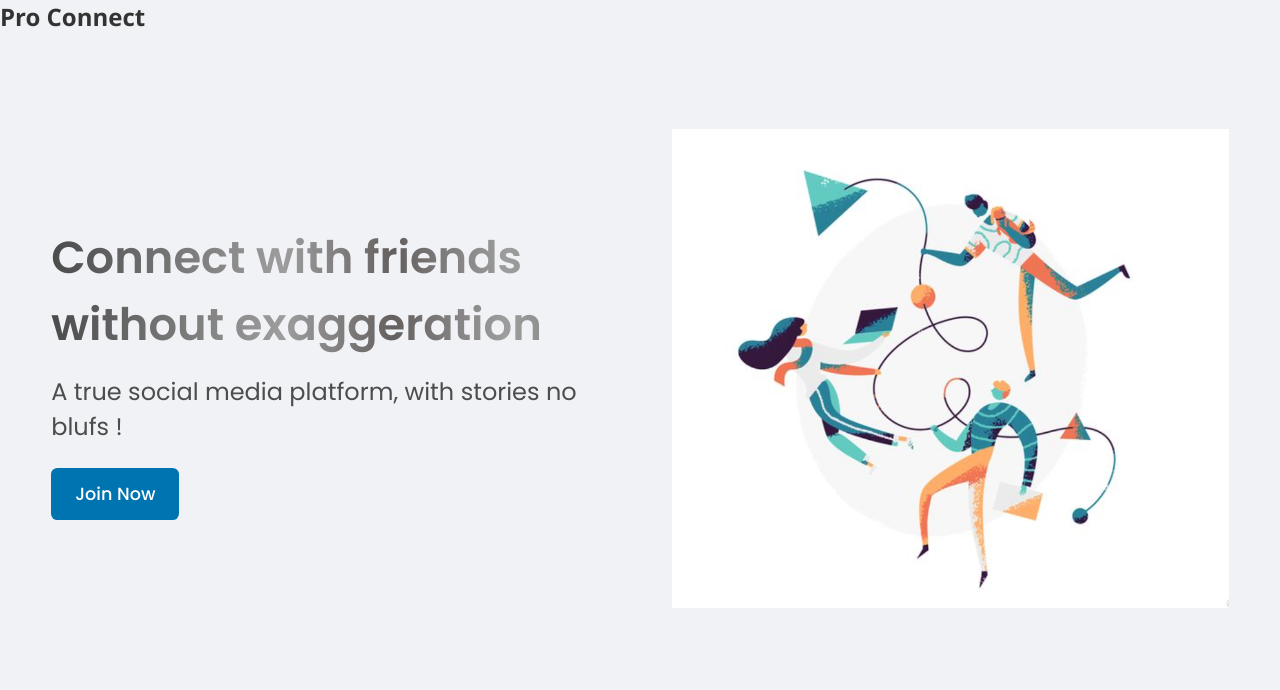
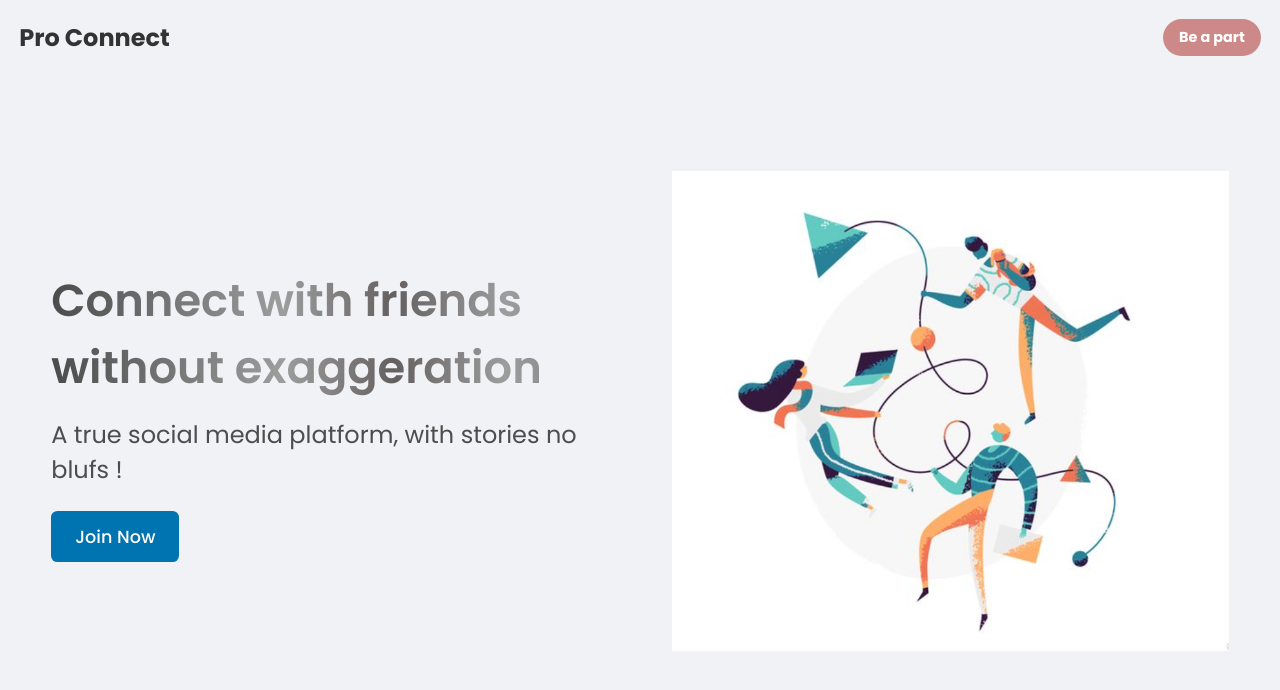
Before and after one commit to anjali-014/career-connect, a Next.js app in the folder frontend/: page / in a window 1280 px wide. Shown: the top 690 px of the page. Built offline with nearby package versions, Linux system fonts and the light colour scheme.

Commit message:
Create reusable navbar component

```diff
--- a/frontend/src/components/Navbar/index.jsx
+++ b/frontend/src/components/Navbar/index.jsx
@@ -1,24 +1,35 @@
-import React from 'react';
+"use client";
+
+import React from "react";
 import styles from "./styles.module.css";
+import { useRouter } from "next/navigation";
 
-//navbar component for the application, it will be used in the layout component to be displayed on all pages of the application. It will contain the logo and the links to the different pages of the application. It will also contain a search bar and a user profile icon.
+// navbar component for the application
+
 function NavBarComponent() {
+
+  const router = useRouter();
+
   return (
-    <div className={styles.Container}>
-       <nav className={styles.Navbar}>
+    <div className={styles.container}>
+      <nav className={styles.navbar}>
+        <h2 onClick={() => router.push("/")}>
+          Pro Connect
+        </h2>
 
-        <h2>Pro Connect</h2>
-
-        <div className={styles.Navbar_links}>
-
-
+        <div className={styles.navbarOptionsContainer}>
+          <div
+            onClick={() => {
+              router.push("/login");
+            }}
+            className={styles.buttonJoin}
+          >
+            <p>Be a part</p>
+          </div>
         </div>
-
-
-       </nav>
-
+      </nav>
     </div>
-  )
+  );
 }
 
 export default NavBarComponent;
--- a/frontend/src/components/Navbar/styles.module.css
+++ b/frontend/src/components/Navbar/styles.module.css
@@ -2,3 +2,31 @@
     font-family : "Poppins";
     padding: 1.2rem;
 }
+
+
+.navbar{
+    display : flex;
+    justify-content : space-between;
+    align-items : center;
+    position: relative;
+    z-index: 1000;
+}
+
+.navbar h2{
+    cursor: pointer;
+}
+
+.navbarOptionsContainer{
+    display : flex;
+    gap : 1rem;
+}
+
+.buttonJoin{
+    background-color : #CD8987;
+    color : white;
+    padding : 0.5rem 1rem;
+    border-radius : 2rem;
+    cursor : pointer;
+    font-size : 0.9rem;
+    font-weight : bold;
+}
```
